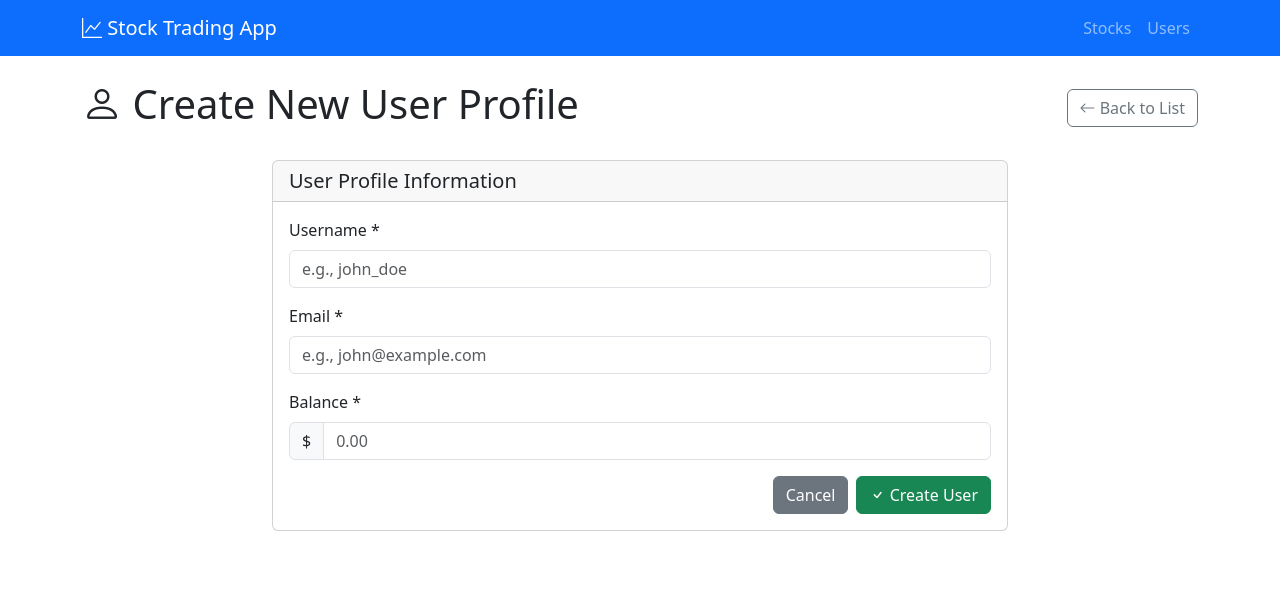
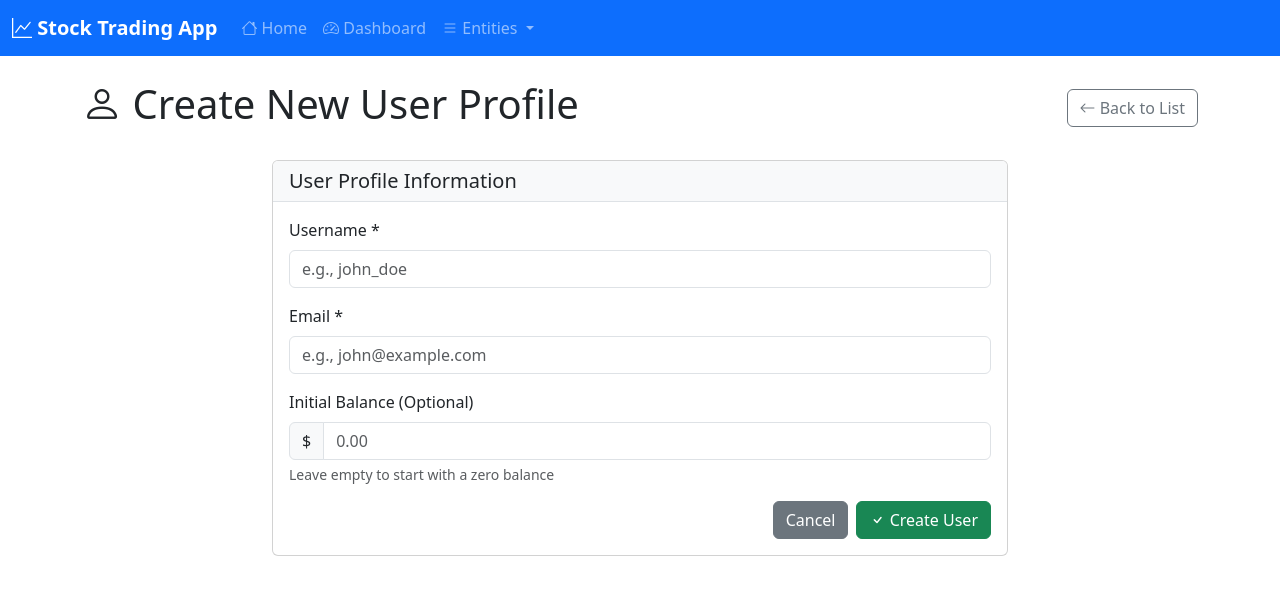
Before and after one commit to TinusJ/stocklee, a Spring Boot app: page /user-profiles/new in a window 1280 px wide. Shown: the top 595 px of the page. Run offline with Spring Boot 4, Linux system fonts and the light colour scheme; some libraries are stand-ins or nearby versions.

Commit message:
Add dashboard navigation and enhance UI for fractional shares
Co-authored-by: TinusJ <16685359+TinusJ@users.noreply.github.com>

```diff
--- a/src/main/resources/templates/fragments/navigation.html
+++ b/src/main/resources/templates/fragments/navigation.html
@@ -16,8 +16,13 @@
         <div class="collapse navbar-collapse" id="navbarNav">
             <ul class="navbar-nav me-auto">
                 <li class="nav-item">
-                    <a class="nav-link" href="/" th:classappend="${#httpServletRequest.requestURI == '/' ? 'active' : ''}">
+                    <a class="nav-link" href="/" th:classappend="${(#httpServletRequest != null and #httpServletRequest.requestURI == '/') ? 'active' : ''}">
                         <i class="bi bi-house"></i> Home
+                    </a>
+                </li>
+                <li class="nav-item">
+                    <a class="nav-link" href="/" th:classappend="${(#httpServletRequest != null and #httpServletRequest.requestURI == '/') ? 'active' : ''}">
+                        <i class="bi bi-speedometer2"></i> Dashboard
                     </a>
                 </li>
                 <li class="nav-item dropdown">
@@ -45,22 +50,27 @@
     <div class="position-sticky pt-3">
         <ul class="nav flex-column">
             <li class="nav-item">
-                <a class="nav-link" href="/stocks" th:classappend="${#strings.contains(#httpServletRequest.requestURI, '/stocks') ? 'active' : ''}">
+                <a class="nav-link" href="/" th:classappend="${(#httpServletRequest != null and #httpServletRequest.requestURI == '/') ? 'active' : ''}">
+                    <i class="bi bi-speedometer2"></i> Dashboard
+                </a>
+            </li>
+            <li class="nav-item">
+                <a class="nav-link" href="/stocks" th:classappend="${(#httpServletRequest != null and #strings.contains(#httpServletRequest.requestURI, '/stocks')) ? 'active' : ''}">
                     <i class="bi bi-graph-up"></i> Stocks
                 </a>
             </li>
             <li class="nav-item">
-                <a class="nav-link" href="/user-profiles" th:classappend="${#strings.contains(#httpServletRequest.requestURI, '/user-profiles') ? 'active' : ''}">
+                <a class="nav-link" href="/user-profiles" th:classappend="${(#httpServletRequest != null and #strings.contains(#httpServletRequest.requestURI, '/user-profiles')) ? 'active' : ''}">
                     <i class="bi bi-person"></i> User Profiles
                 </a>
             </li>
             <li class="nav-item">
-                <a class="nav-link" href="/stock-transactions" th:classappend="${#strings.contains(#httpServletRequest.requestURI, '/stock-transactions') ? 'active' : ''}">
+                <a class="nav-link" href="/stock-transactions" th:classappend="${(#httpServletRequest != null and #strings.contains(#httpServletRequest.requestURI, '/stock-transactions')) ? 'active' : ''}">
                     <i class="bi bi-currency-exchange"></i> Transactions
                 </a>
             </li>
             <li class="nav-item">
-                <a class="nav-link" href="/owned-stocks" th:classappend="${#strings.contains(#httpServletRequest.requestURI, '/owned-stocks') ? 'active' : ''}">
+                <a class="nav-link" href="/owned-stocks" th:classappend="${(#httpServletRequest != null and #strings.contains(#httpServletRequest.requestURI, '/owned-stocks')) ? 'active' : ''}">
                     <i class="bi bi-briefcase"></i> Owned Stocks
                 </a>
             </li>
@@ -71,17 +81,17 @@
         </h6>
         <ul class="nav flex-column mb-2">
             <li class="nav-item">
-                <a class="nav-link" href="/history-logs" th:classappend="${#strings.contains(#httpServletRequest.requestURI, '/history-logs') ? 'active' : ''}">
+                <a class="nav-link" href="/history-logs" th:classappend="${(#httpServletRequest != null and #strings.contains(#httpServletRequest.requestURI, '/history-logs')) ? 'active' : ''}">
                     <i class="bi bi-clock-history"></i> History Logs
                 </a>
             </li>
             <li class="nav-item">
-                <a class="nav-link" href="/stock-history" th:classappend="${#strings.contains(#httpServletRequest.requestURI, '/stock-history') ? 'active' : ''}">
+                <a class="nav-link" href="/stock-history" th:classappend="${(#httpServletRequest != null and #strings.contains(#httpServletRequest.requestURI, '/stock-history')) ? 'active' : ''}">
                     <i class="bi bi-graph-down"></i> Stock History
                 </a>
             </li>
             <li class="nav-item">
-                <a class="nav-link" href="/transaction-history" th:classappend="${#strings.contains(#httpServletRequest.requestURI, '/transaction-history') ? 'active' : ''}">
+                <a class="nav-link" href="/transaction-history" th:classappend="${(#httpServletRequest != null and #strings.contains(#httpServletRequest.requestURI, '/transaction-history')) ? 'active' : ''}">
                     <i class="bi bi-list-check"></i> Transaction History
                 </a>
             </li>
--- a/src/main/resources/templates/user-profile/form.html
+++ b/src/main/resources/templates/user-profile/form.html
@@ -1,24 +1,10 @@
 <!DOCTYPE html>
 <html lang="en" xmlns:th="http://www.thymeleaf.org">
-<head>
-    <meta charset="UTF-8">
-    <meta name="viewport" content="width=device-width, initial-scale=1.0">
+<head th:replace="~{fragments/head :: head}">
     <title>User Profile Form - Stock Trading Application</title>
-    <link href="https://cdn.jsdelivr.net/npm/bootstrap@5.3.0/dist/css/bootstrap.min.css" rel="stylesheet">
-    <link href="https://cdn.jsdelivr.net/npm/bootstrap-icons@1.7.2/font/bootstrap-icons.css" rel="stylesheet">
 </head>
 <body>
-    <nav class="navbar navbar-expand-lg navbar-dark bg-primary">
-        <div class="container">
-            <a class="navbar-brand" href="/">
-                <i class="bi bi-graph-up"></i> Stock Trading App
-            </a>
-            <div class="navbar-nav">
-                <a class="nav-link" href="/stocks">Stocks</a>
-                <a class="nav-link" href="/user-profiles">Users</a>
-            </div>
-        </div>
-    </nav>
+    <div th:replace="~{fragments/navigation :: navbar}"></div>
 
     <div class="container mt-4">
         <div class="d-flex justify-content-between align-items-center mb-4">
@@ -73,7 +59,7 @@
 
                             <!-- Balance -->
                             <div class="mb-3">
-                                <label for="balance" class="form-label">Balance *</label>
+                                <label for="balance" class="form-label">Initial Balance (Optional)</label>
                                 <div class="input-group">
                                     <span class="input-group-text">$</span>
                                     <input type="number"
@@ -88,6 +74,7 @@
                                         Balance error message
                                     </div>
                                 </div>
+                                <div class="form-text">Leave empty to start with a zero balance</div>
                             </div>
 
                             <!-- Form Actions -->
```
Also changed, not shown: src/main/java/com/tinusj/stocklee/service/TradingService.java (+7 -6 lines), src/main/java/com/tinusj/stocklee/service/YahooFinanceService.java (+66 -1 lines), src/main/resources/templates/dashboard.html (+8 -6 lines), src/main/resources/templates/user-profile/list.html (+2 -16 lines).
